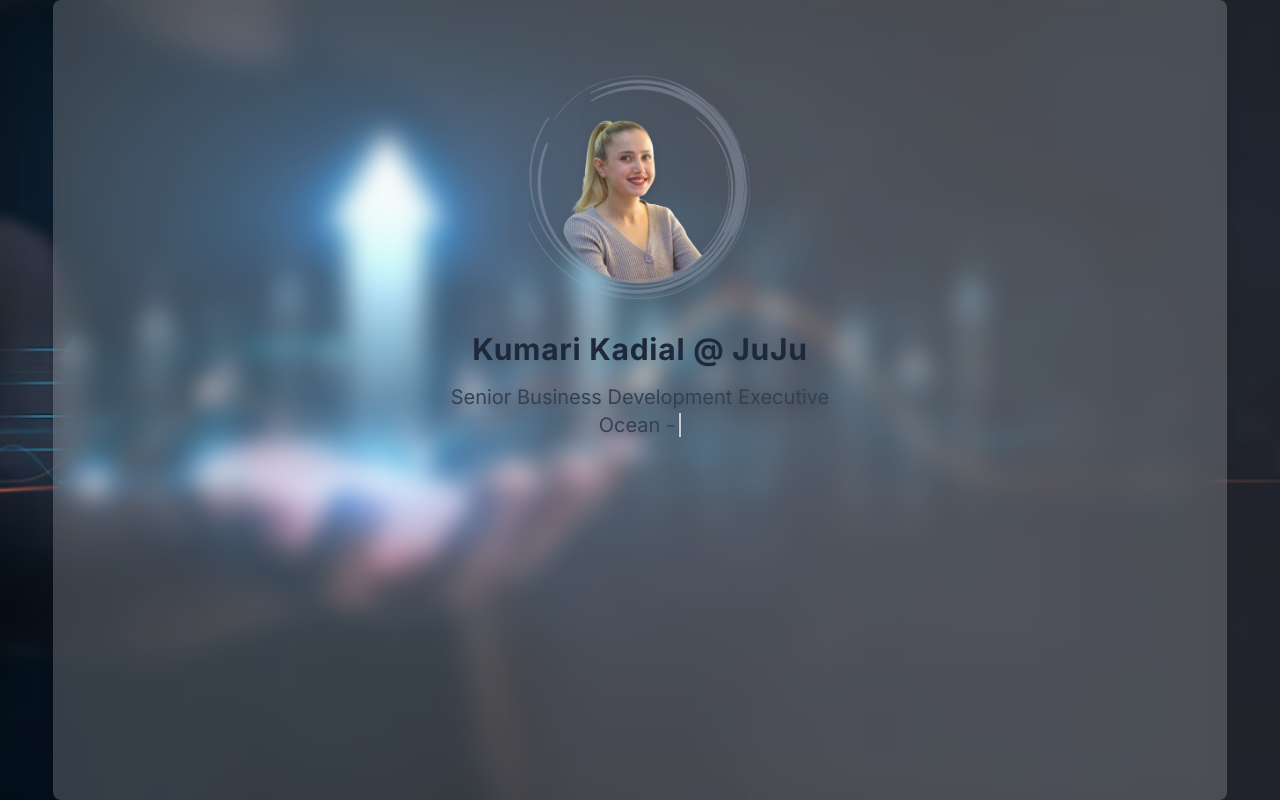
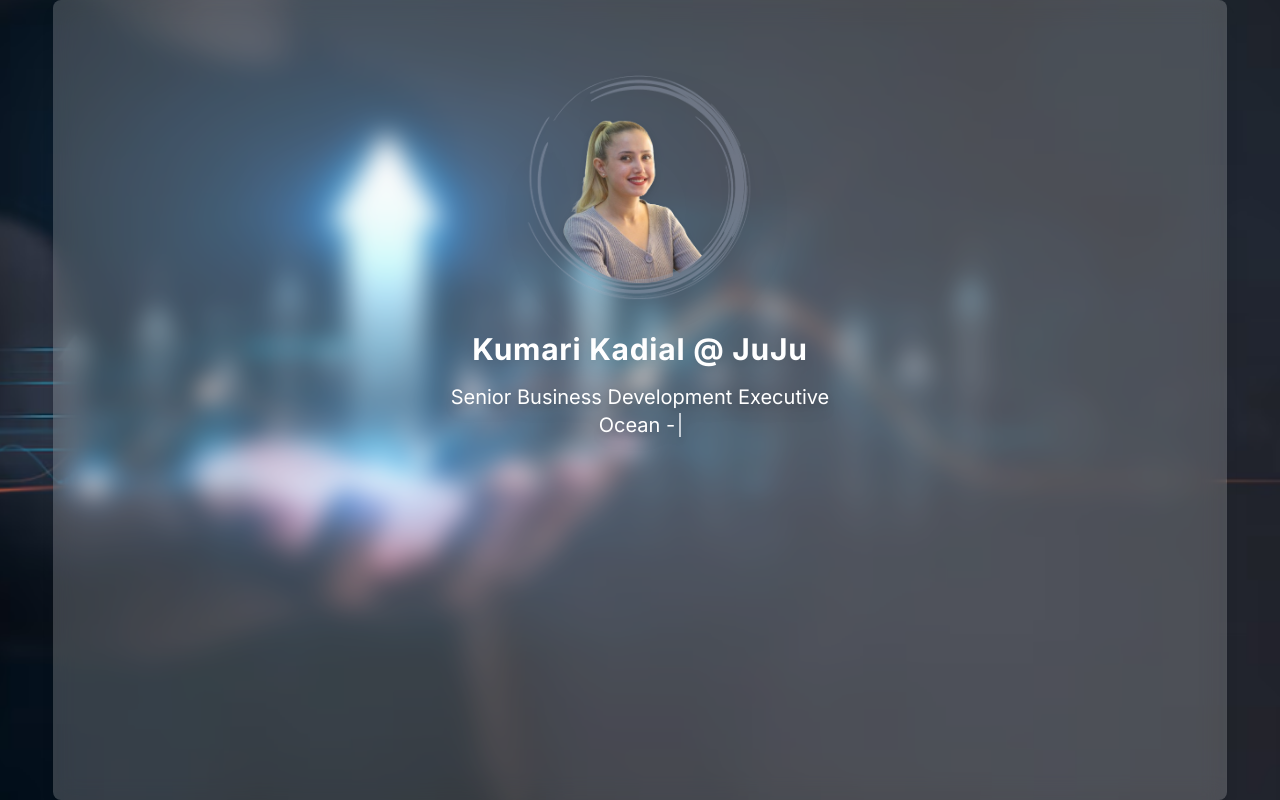
Before and after one commit to NyanLinHtet07/portfilio, a Next.js app: page / in a window 1280 px wide. Built offline with nearby package versions, Linux system fonts and the light colour scheme.

Commit message:
update text color

```diff
--- a/app/components/component/typingEffect.tsx
+++ b/app/components/component/typingEffect.tsx
@@ -35,7 +35,7 @@
     }, [lineIndex, charIndex, texts, speed, delayBetweenLines, displayedText]);
 
     return (
-        <div className="text-xl text-slate-700 mt-4 drop-shadow-lg text-center whitespace-pre-line">
+        <div className="text-xl text-white mt-4 drop-shadow-lg text-center whitespace-pre-line">
             {displayedText}
             <span className="border-r-2  ml-1 border-slate-100 animate-pulse"></span>
         </div>
--- a/app/components/css/main.css
+++ b/app/components/css/main.css
@@ -1,5 +1,9 @@
-.glassmorphism {
+/* .glassmorphism {
     background: rgba(255, 255, 255, 0.644);
     backdrop-filter: blur(10px);
     -webkit-backdrop-filter: blur(10px);
-}
+} */
+
+.custom-bg{
+    background-image: url('/public/bg.png');
+   }
--- a/app/globals.css
+++ b/app/globals.css
@@ -32,6 +32,8 @@
   }
 }
 
+
+
 @layer components {
 
   .glassmorphism {
--- a/app/page.tsx
+++ b/app/page.tsx
@@ -6,8 +6,8 @@
 export default function Home() {
   return (
 
-    <main className=" min-h-screen w-screen relative bg-slate-300">
-        <Image src='/bg.png' fill={true} alt="background photo" className=" absolute object-cover inline-block backdrop-blur-sm bg-fixed "/>
+    <main className=" bg-fixed bg-cover bg-center min-h-screen custom-bg relative">
+        <Image src='/bg.png' fill={true} alt="background photo" className=" absolute object-cover inline-block backdrop-blur-sm bg-scroll "/>
         {/* <BouncingLiquid/> */}
         <div className=" flex flex-col w-11/12 glassmorphism  drop-shadow-lg  mx-auto items-center h-screen shadow-lg">
 
@@ -15,7 +15,7 @@
           <Image src='/curveDesign1.png' width={250} height={250} alt="curve" className=" absolute object-cover mt-16 drop-shadow-2xl" />
 
           <div className="mt-8">
-            <p className=" text-3xl font-bold text-slate-800 tracking-wide">Kumari Kadial @ JuJu</p>
+            <p className=" text-3xl font-bold text-white tracking-wide">Kumari Kadial @ JuJu</p>
           </div>
           <TypingEffect texts={[
             "Senior Business Development Executive",
@@ -24,6 +24,20 @@
           speed={100}
           delayBetweenLines = {1000} />
 
+          {/* <div className=" mt-9">
+              <h3 className=" text-3xl font-semibold text-left text-white">
+              Who Am I
+              </h3>
+
+              <TypingEffect texts={[
+                  " I am a dedicated Logistics Specialist with over three years of practical experience and a strong academic foundation from various universities and colleges. My role at Nordic Group Limited has involved collaborating with leading industry players such as Maersk, MSC, DHL, Kuehne+Nagel, and DB Schenker. This has provided me with valuable insights across multiple sectors, including garment trading, automotive distribution, pharmaceuticals, food and beverage, chemicals, and NGO/INGO organizations.",
+                  "This diverse experience has refined my expertise in logistics and supply chain management, with a strong focus on compliance standards.",
+                  "I am enthusiastic about leveraging my skills to make impactful contributions and drive success to your esteemed organization."
+                ]}
+                speed={50}
+                delayBetweenLines = {1000} />
+          </div> */}
+
         </div>
 
     </main>
```
